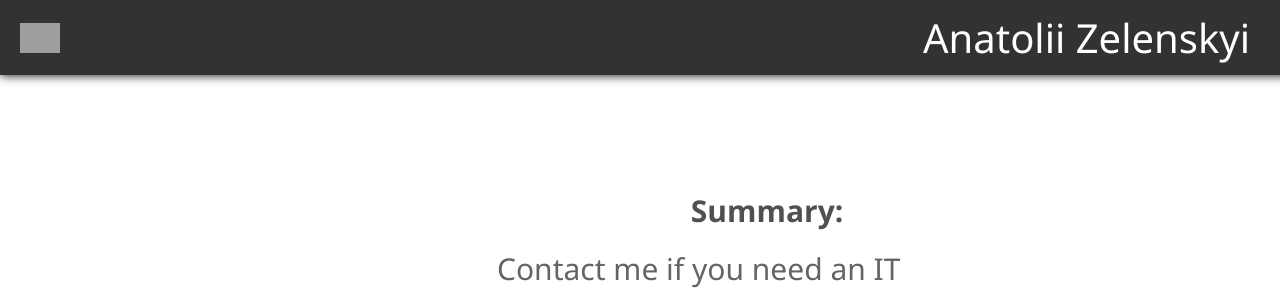
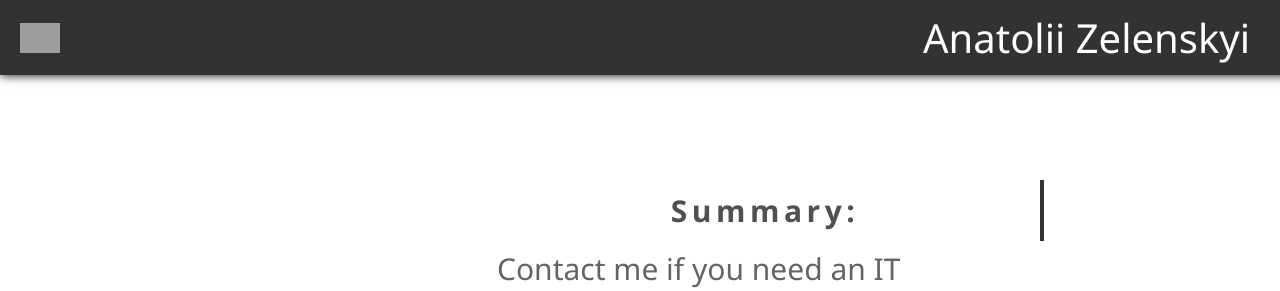
Before and after one commit to Anato1i/resume, a React (Create React App) app: page / in a window 1280 px wide. Shown: the top 291 px of the page. Built offline with nearby package versions, Linux system fonts and the light colour scheme; grey boxes are pictures that could not be loaded.

Commit message:
Text animation

```diff
--- a/src/components/Body.jsx
+++ b/src/components/Body.jsx
@@ -15,14 +15,14 @@ const Body = () => {
         <img className={styles.photo} src={photo} alt="Фото"></img>
       </div>
       <div className={styles.content}>
-        <h3>Summary:</h3>
-        <p>Contact me if you need an IT specialist.</p>
+        <h3 className={styles.typingTextSummary}>Summary:</h3>
+        <p className={styles.animateText}>Contact me if you need an IT specialist.</p>
 
-        <p>
+        <p className={styles.animateText}>
           I am ready to create new products and improve in the world of digital
           technologies.
         </p>
-        <p>
+        <p className={styles.animateText}>
           I am open to suggestions and looking for a project to contribute value
           to!
         </p>
--- a/src/components/Body.module.css
+++ b/src/components/Body.module.css
@@ -21,8 +21,6 @@
 .content {
   flex: 1;
 }
-
-
 
 .skills {
   padding-top: 20%;
@@ -50,9 +48,51 @@
 
 .skills img {
   display: block;
-  transition: transform 0.3s ease-in-out;
+  transition: transform 0.2s ease-in-out;
 }
 
 .skills li:hover img {
-  transform: scale(1.1);
+  transform: scale(1.2);
 }
+
+.typingTextSummary {
+  overflow: hidden;
+  border-right: 0.15em solid #333;
+  white-space: nowrap;
+  margin: 0;
+  letter-spacing: 0.15em;
+  animation: typing 4s steps(40, end), blink-caret 0.75s step-end infinite;
+}
+
+@keyframes typing {
+  from {
+    width: 0;
+  }
+  to {
+    width: 100%;
+  }
+}
+
+@keyframes blink-caret {
+  from,
+  to {
+    border-color: transparent;
+  }
+  50% {
+    border-color: #333;
+  }
+}
+
+.animateText {
+  opacity: 0;
+  transform: translateY(10px);
+  animation: slideIn 1s ease-in-out forwards;
+  animation-delay: 4s;
+}
+
+@keyframes slideIn {
+  to {
+    opacity: 1;
+    transform: translateY(0);
+  }
+}
```
